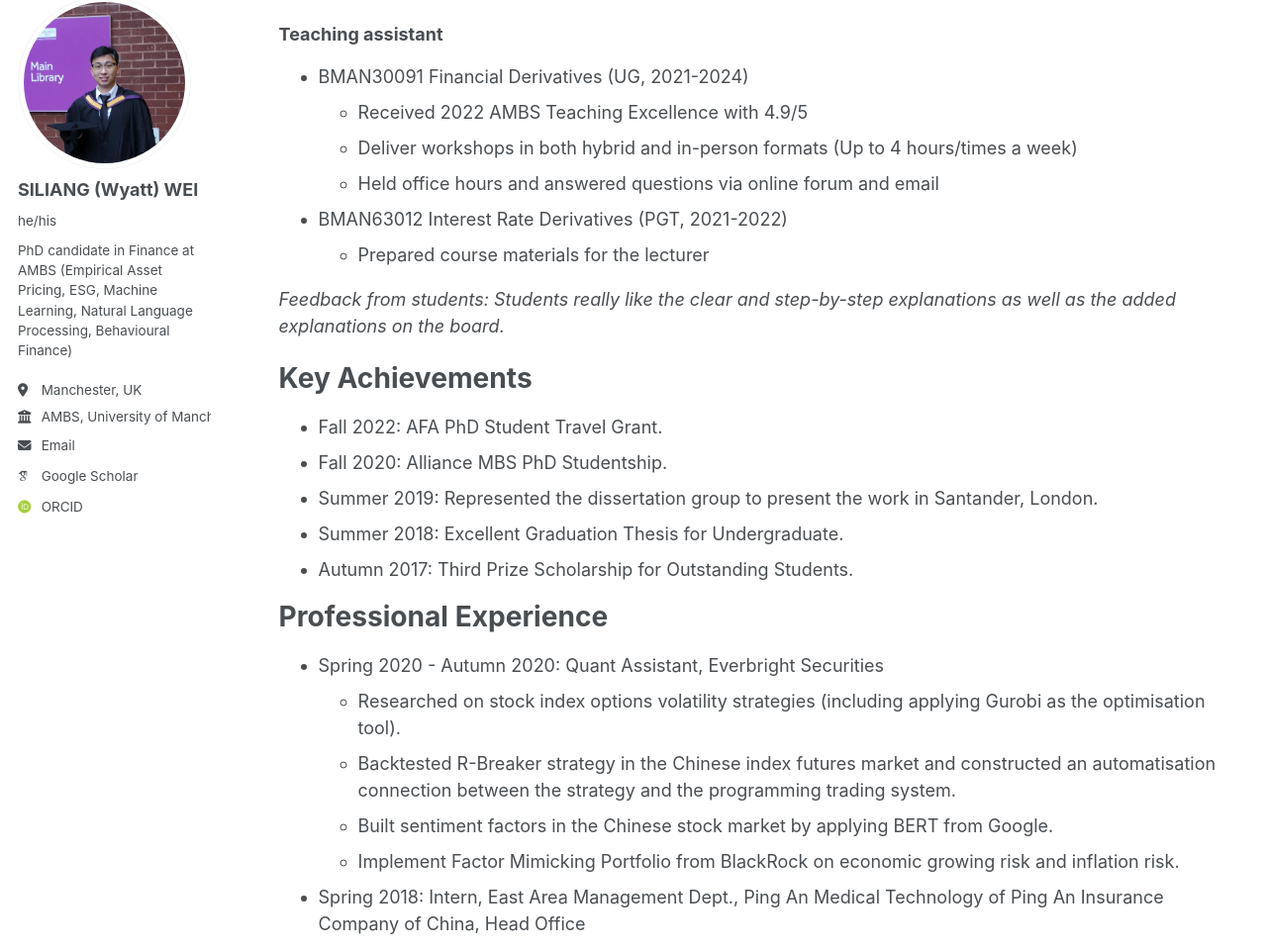
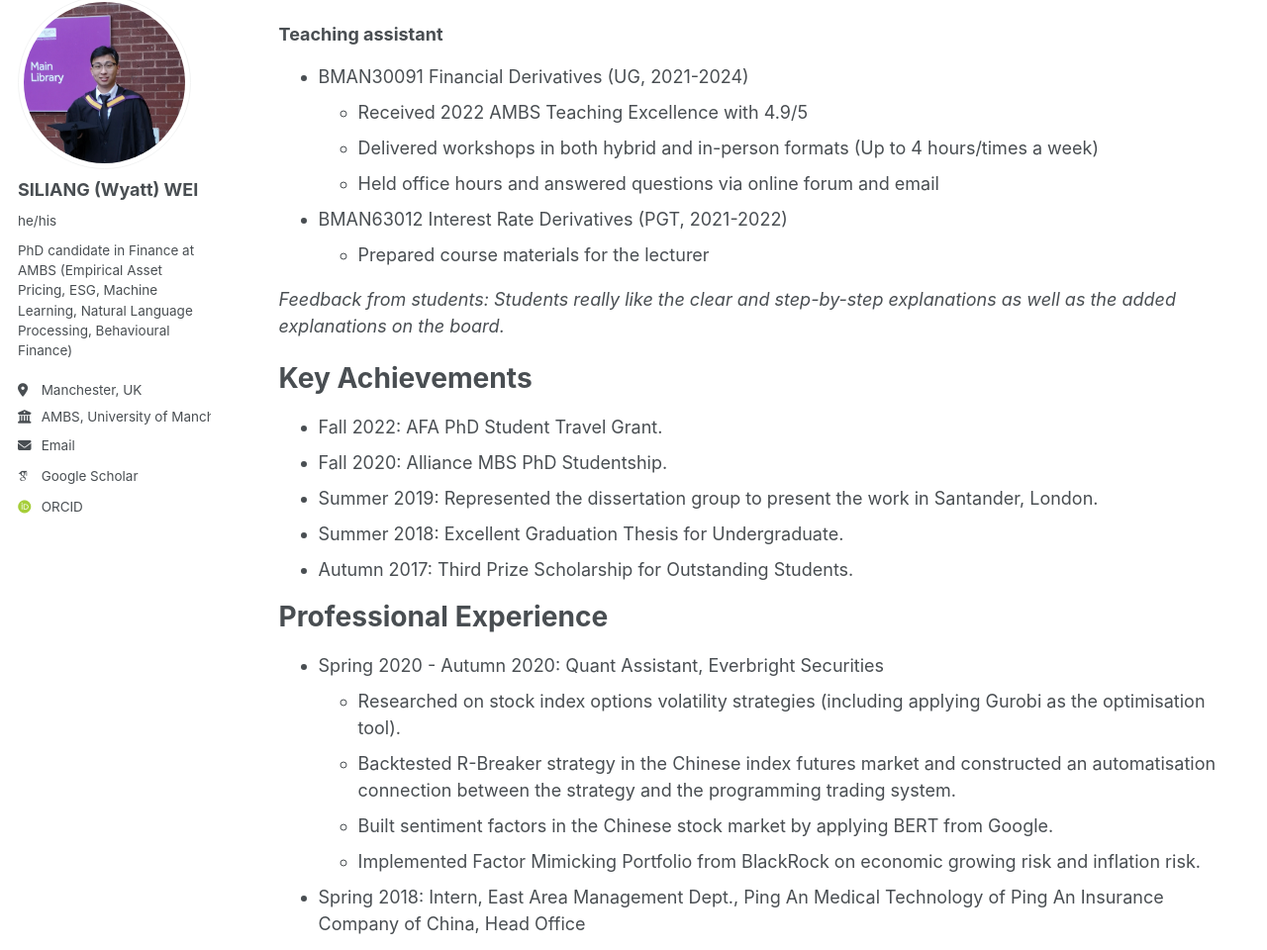
Before and after one commit to wyattswei/wyattswei.github.io, a Jekyll site: the page built from _pages/cv.md, in a window 1280 px wide and 1400 px high, scrolled down 1513 px. Shown: the part 121-1081 px from the top of the window at 99% size. Built offline with Jekyll 4.4.1, drawn with Linux system fonts in a browser that asks for light colours; some web fonts are replaced; some of the changed text lies outside the part shown.

Commit message:
Update CV

```diff
--- a/_pages/cv.md
+++ b/_pages/cv.md
@@ -82,7 +82,7 @@ Teaching Experience
 ### Teaching assistant
 * BMAN30091 Financial Derivatives (UG, 2021-2024)
   * Received 2022 AMBS Teaching Excellence with 4.9/5
-  * Deliver workshops in both hybrid and in-person formats
+  * Delivered workshops in both hybrid and in-person formats
     (Up to 4 hours/times a week)
   * Held office hours and answered questions via online forum and email
 * BMAN63012 Interest Rate Derivatives (PGT, 2021-2022)
@@ -111,7 +111,7 @@ Professional Experience
     the strategy and the programming trading system.
   * Built sentiment factors in the Chinese stock market by
     applying BERT from Google.
-  * Implement Factor Mimicking Portfolio from BlackRock on
+  * Implemented Factor Mimicking Portfolio from BlackRock on
     economic growing risk and inflation risk.
 
 * Spring 2018: Intern, East Area Management Dept., Ping An Medical
```
Also changed, not shown: other parts of _pages/cv.md (+1 -0 lines), _teaching/2-bman30091-financial-derivatives.md (+1 -1 lines), 1 other file.
